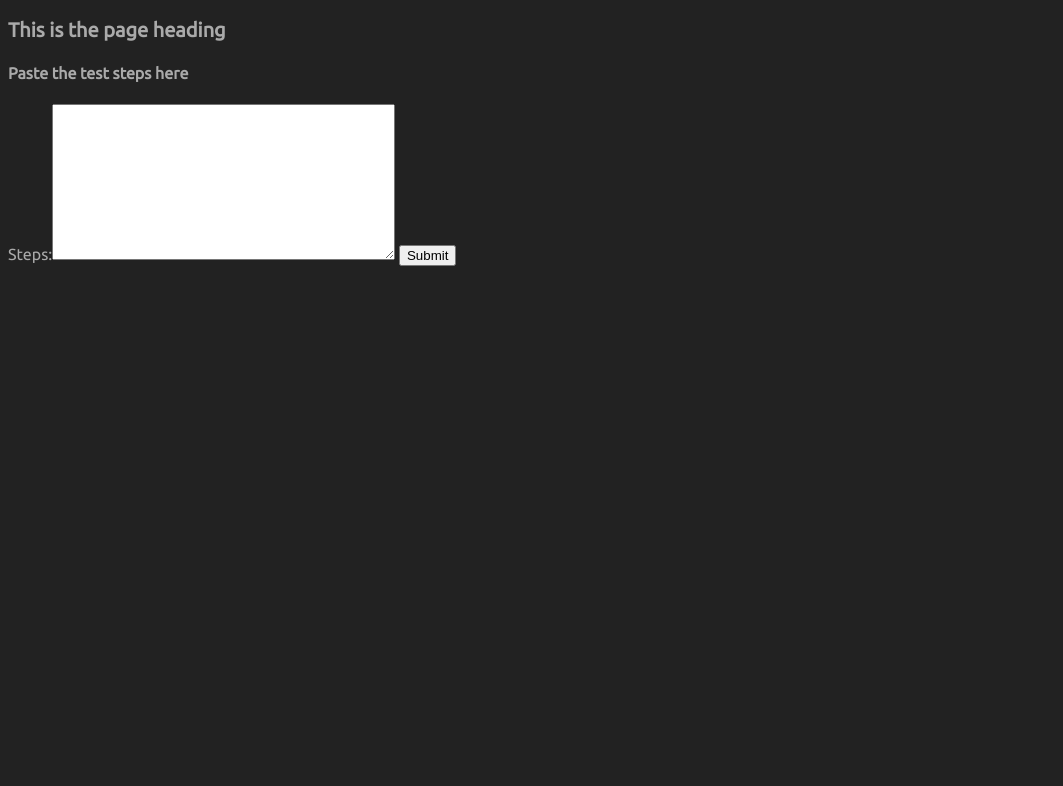
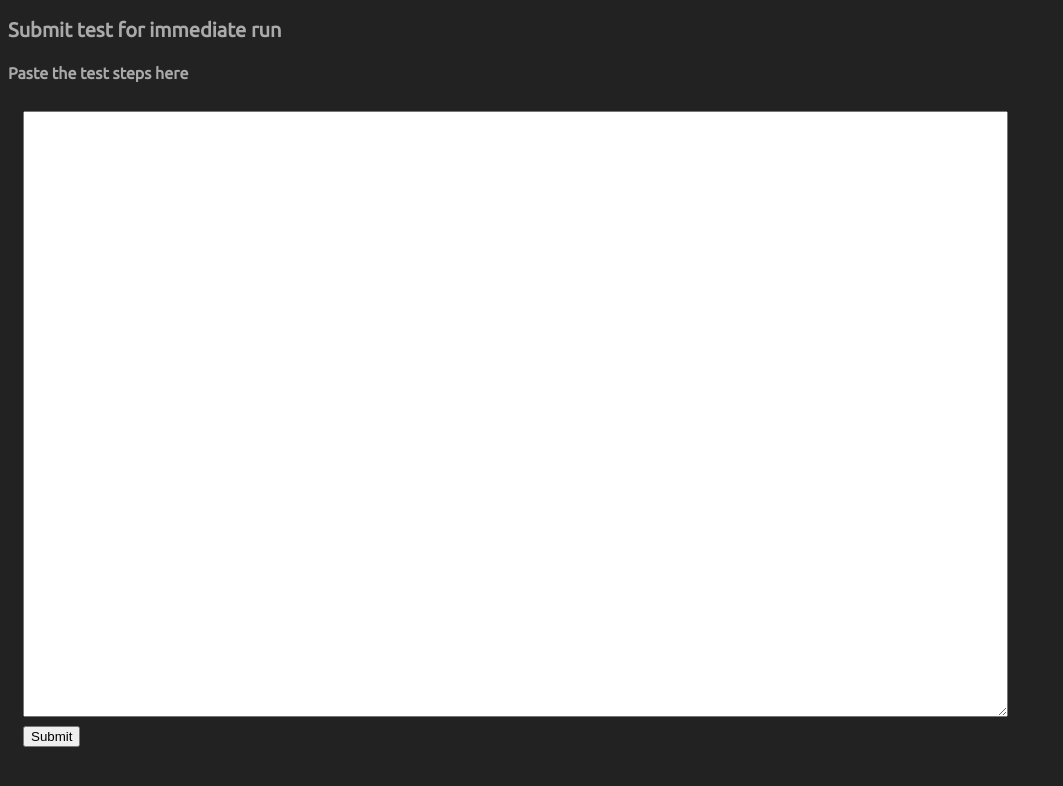
Before and after one commit to Qarj/webimblaze-server, a Django app: page /server/submit/ in a window 1280 px wide. Shown: the top 786 px of the page, without its empty margins (0-1063 px from the left). Run offline with Django 3.2, Linux system fonts and the light colour scheme.

Commit message:
manually rendered form

```diff
--- a/webinject/server/templates/server/submit.html
+++ b/webinject/server/templates/server/submit.html
@@ -2,12 +2,27 @@
 
 {% block content %}
 
-    <h2>This is the page heading</h2>
+    <h2>{{ page_heading }}</h2>
     <h4>Paste the test steps here</h4>
 
     <form action="{% url 'server:submit' %}" method="post">
-        {{ form }}
-        <input type="submit" value="Submit" />
+        <table id="steps_table">
+            <tr>
+                <th>
+                    <label for="id_steps"></label>
+                </th>
+            </tr>
+            <tr>
+                <td>
+                    <textarea name="steps" cols="120" rows="40" required id="id_steps"></textarea>
+                </td>
+            </tr>
+            <tr>
+                <td>
+                    <input type="submit" value="Submit" />
+                </td>
+            </tr>
+        </table>
     </form>
 
 
--- a/webinject/server/tests.py
+++ b/webinject/server/tests.py
@@ -157,12 +157,14 @@ class WebInjectServerTests(TestCase):
     def test_can_get_an_empty_submit_form(self):
         response = self.get_submit(debug=True)
         self.assertContains(response, 'Paste the test steps here')
+        self.assertContains(response, 'Submit test for immediate run')
+        self.assertContains(response, '>submit<') # page title
+        self._assertNotRegex(response, '>Steps:<')
+
 
 # \Apache24\bin\httpd -k restart
 
 # MVP Tests
-# Can get form
-# Form has heading
 # Custom form rendering (removes steps)
 # Custom form rendering - make text area much larger
 # Custom form rendering - background colour of text area is light grey
--- a/webinject/server/views.py
+++ b/webinject/server/views.py
@@ -139,7 +139,16 @@ def submit(request):
     else:
         form = SubmitForm()
 
-    return render(request, 'server/submit.html', {'form': form})
+    page_title = 'submit'
+    page_heading = 'Submit test for immediate run'
+
+    context = {
+        'page_title': page_title,
+        'page_heading': page_heading,
+        'form': form,
+    }
+
+    return render(request, 'server/submit.html', context)
 
 def _process_submit(request):
     form = SubmitForm(request.POST)
```
